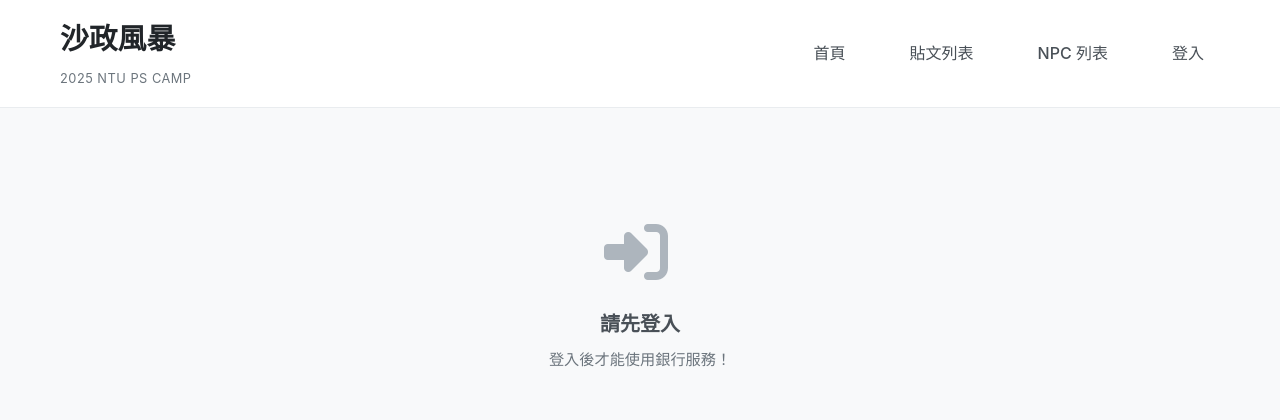
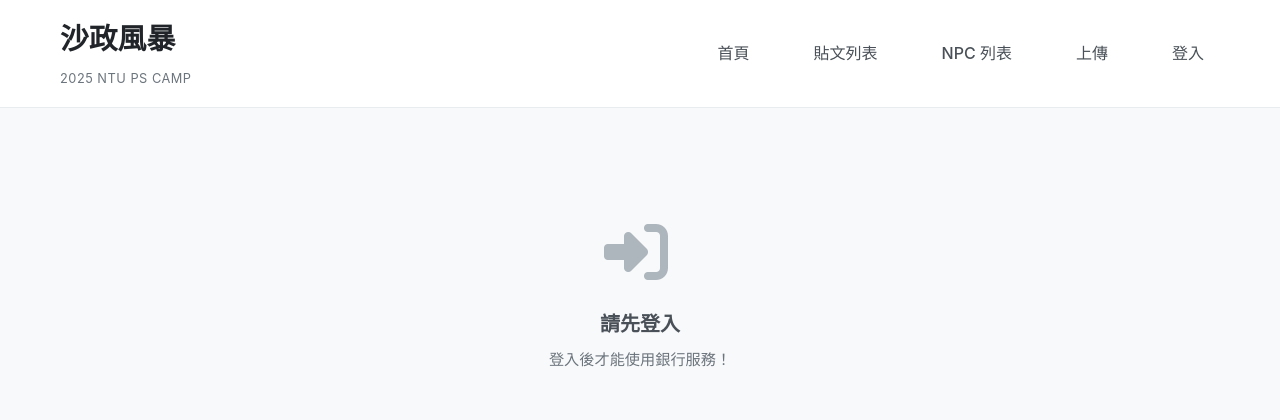
Before and after one commit to yueswater/ps-camp, a Python web app: template src/ps_camp/templates/bank.html in a window 1280 px wide. Shown: the top 420 px of the page. Run offline with Jinja, Linux system fonts and the light colour scheme; the template is opened without the code that fills it, so the values that code supplies are empty; some libraries are stand-ins or nearby versions.

Commit message:
add submit button

```diff
--- a/src/ps_camp/templates/base.html
+++ b/src/ps_camp/templates/base.html
@@ -50,6 +50,8 @@
                         <li><a href="/npcs" class="nav-link">NPC 列表</a></li>
                         {% if not session.get("user") %}
                         {% if current_time < register_close_time %} <li><a href="/register" class="nav-link">註冊</a></li>
+                            {% else %}
+                            <li><a href="/submit" class="nav-link">上傳</a></li>
                             {% endif %}
                             <li><a href="/login" class="nav-link">登入</a></li>
                             {% else %}
```
